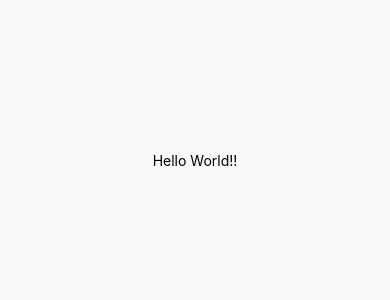
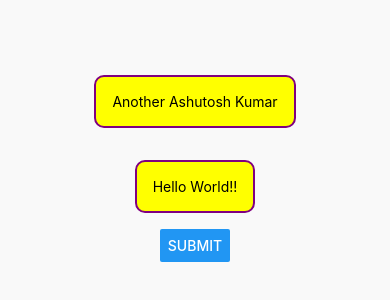
Before and after one commit to ak7662/RNCourse, a React Native app: screen / in a window 390 px wide. Shown: the part 262-562 px from the top of the page. Built offline with nearby package versions, Linux system fonts and the light colour scheme.

Commit message:
using StyleSheet for css

```diff
--- a/App.js
+++ b/App.js
@@ -1,11 +1,13 @@
-import { StatusBar } from 'expo-status-bar';
-import { StyleSheet, Text, View } from 'react-native';
+import { StyleSheet, Text, View, Button } from 'react-native';
 
 export default function App() {
   return (
     <View style={styles.container}>
-      <Text>Hello World!!</Text>
-      <StatusBar style="auto" />
+      <View>
+        <Text style={styles.dummyText}>Another Ashutosh Kumar</Text>
+      </View>
+      <Text style={styles.dummyText}>Hello World!!</Text>
+      <Button title={'Submit'} />
     </View>
   );
 }
@@ -17,4 +19,12 @@ const styles = StyleSheet.create({
     alignItems: 'center',
     justifyContent: 'center',
   },
+  dummyText: {
+    margin: 16,
+    borderWidth: 2,
+    borderColor: 'purple',
+    padding: 16,
+    backgroundColor: 'yellow',
+    borderRadius: 10
+  }
 });
```
